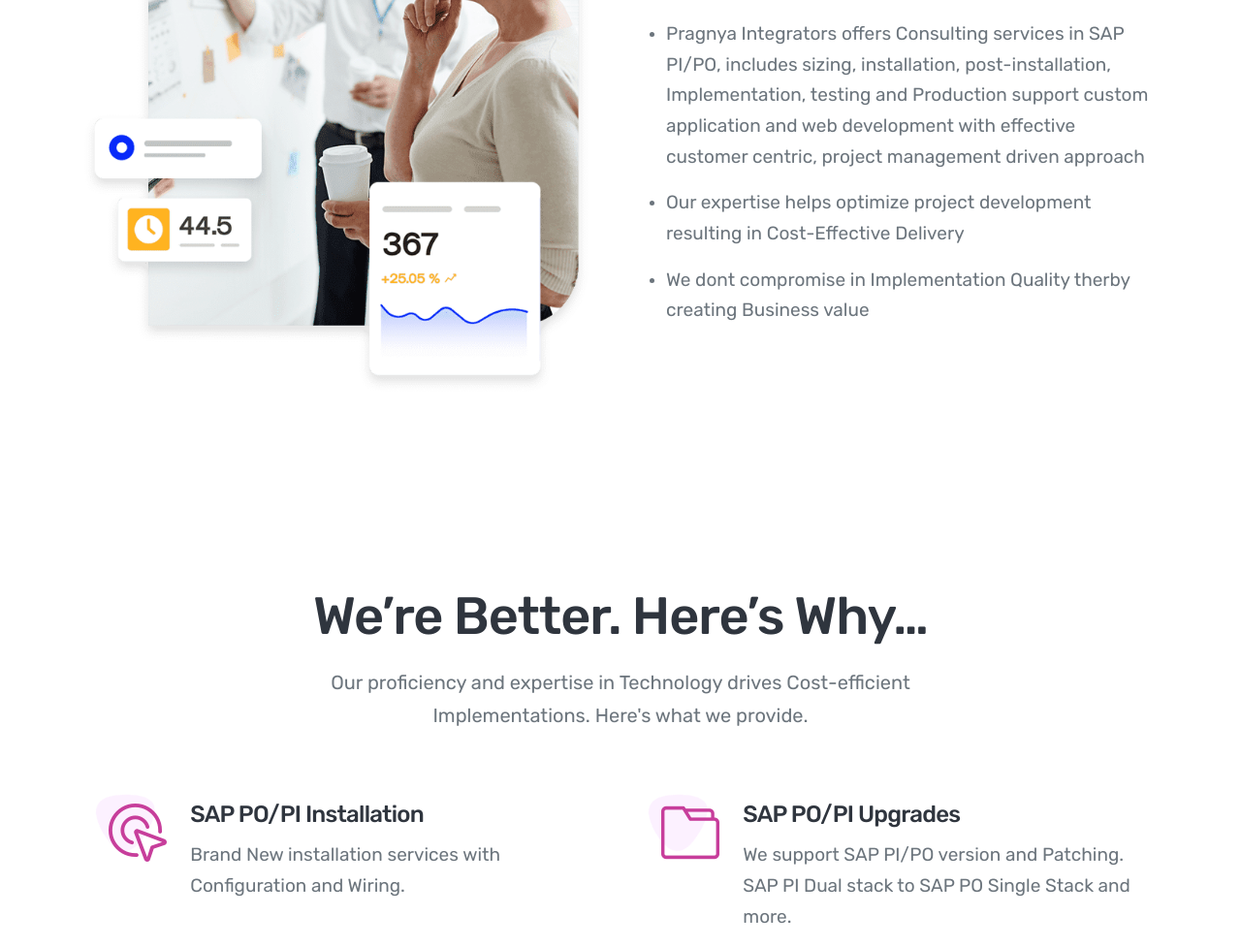
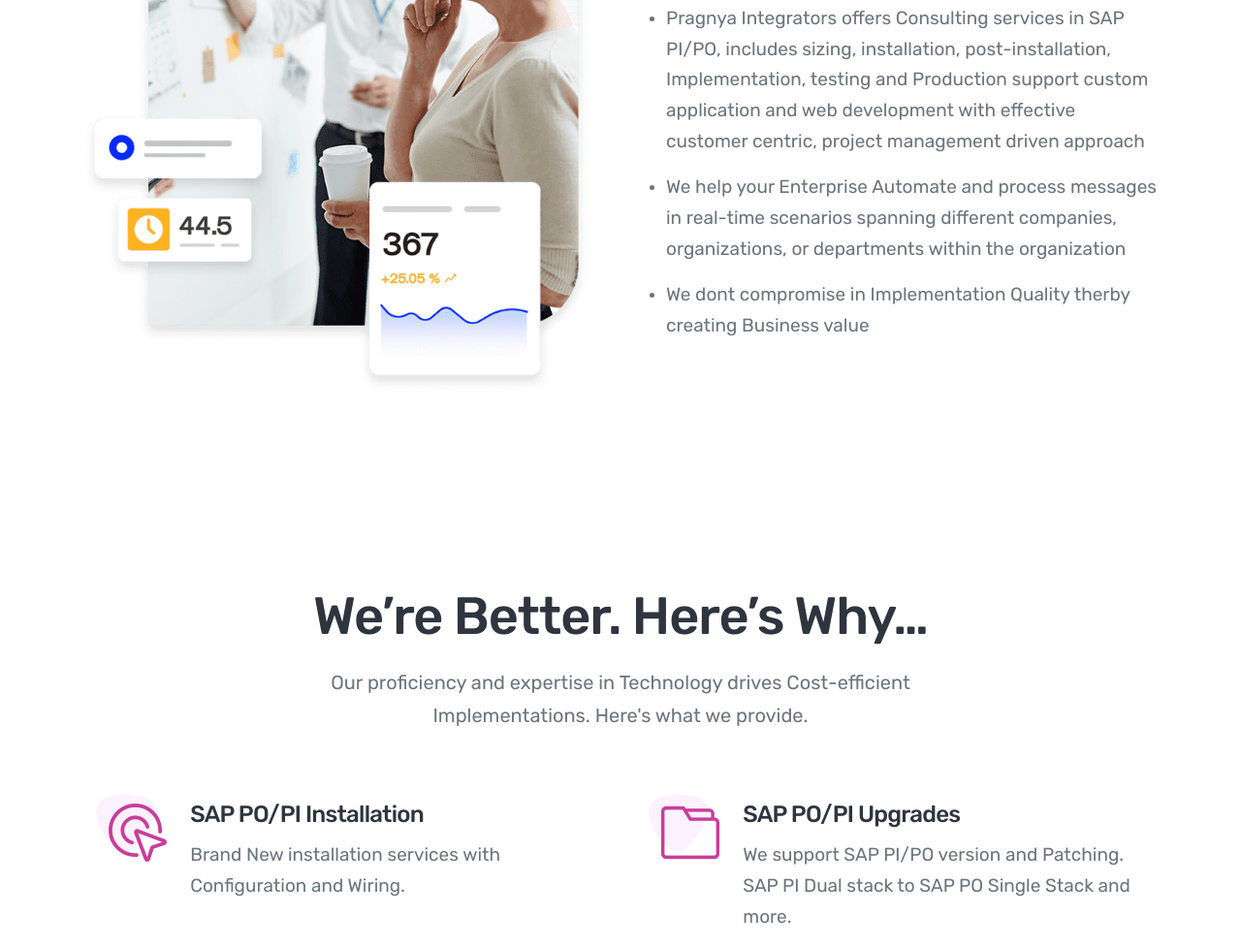
Before and after one commit to bigmisty/pragnyainc, a plain HTML site: page index.html in a window 1280 px wide. Shown: the part 2264-3241 px from the top of the page at 97% size. Drawn offline with Linux system fonts and the light colour scheme; files whose address does not match are found by name.

Commit message:
Update index.html

```diff
--- a/index.html
+++ b/index.html
@@ -436,7 +436,7 @@
 									</li>
 
 									<li class="list-item">
-										<p class="p-lg">Our expertise helps optimize project development resulting in Cost-Effective Delivery</p>
+										<p class="p-lg">We help your Enterprise Automate and process messages in real-time scenarios spanning different companies, organizations, or departments within the organization</p>
 									</li>
 
 									<li class="list-item">
```
